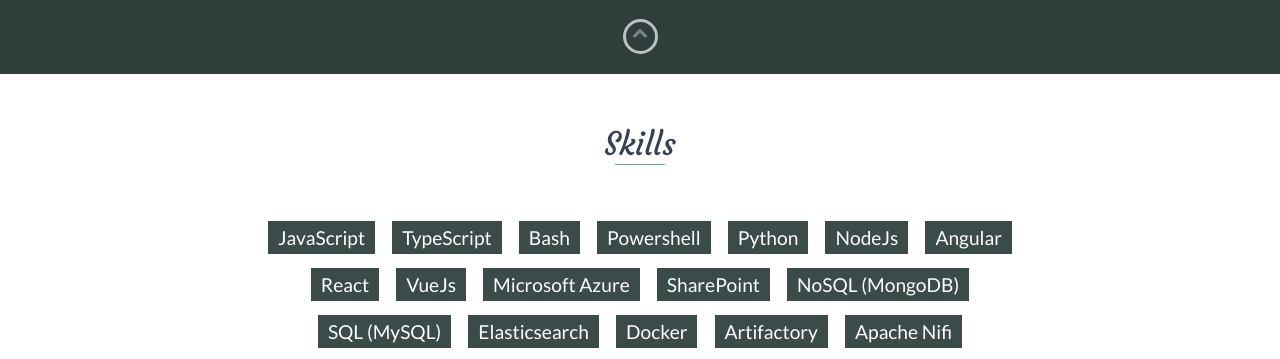
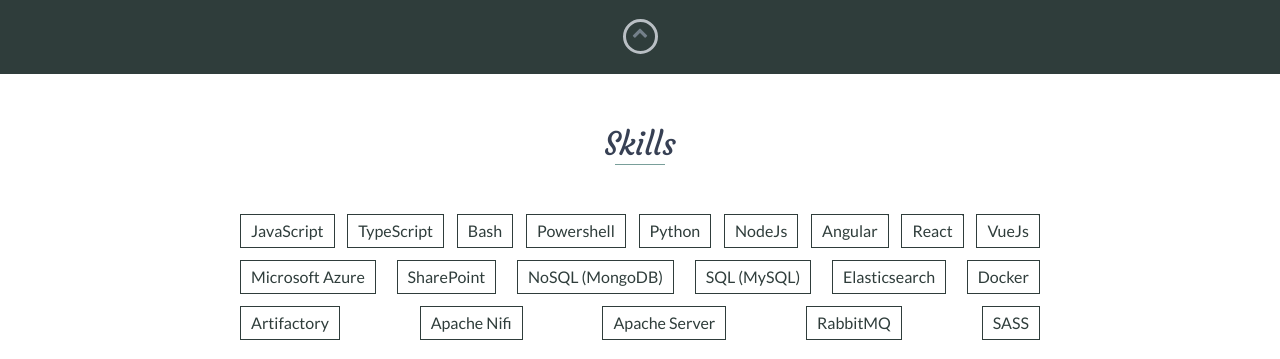
Before and after one commit to DarrenXu94/Dev-portfolio, a website: page index.html in a window 1280 px wide. Shown: the part 4178-4537 px from the top of the page. Drawn offline with nearby package versions, Linux system fonts and the light colour scheme; files that its build step writes are made by us from their sources.

Commit message:
feat: Buttons on hover aniamte

```diff
--- a/index.html
+++ b/index.html
@@ -219,28 +219,10 @@
 
         <div id="skills">
             <h2 class="heading">Skills</h2>
-            <ul>
-                <li>JavaScript</li>
-                <li>TypeScript</li>
-                <li>Bash</li>
-                <li>Powershell</li>
-                <li>Python</li>
-                <li>NodeJs</li>
-                <li>Angular</li>
-                <li>React</li>
-                <li>VueJs</li>
-                <li>Microsoft Azure</li>
-                <li>SharePoint</li>
-                <li>NoSQL (MongoDB)</li>
-                <li>SQL (MySQL)</li>
-                <li>Elasticsearch</li>
-                <li>Docker</li>
-                <li>Artifactory</li>
-                <li>Apache Nifi</li>
-                <li>Apache Server</li>
-                <li>RabbitMQ</li>
-                <li>SASS</li>
-            </ul>
+            <div id="skills-container">
+
+            </div>
+
         </div>
     </div>
     <!-- End #skills -->
--- a/js/scripts.js
+++ b/js/scripts.js
@@ -217,6 +217,38 @@
     </div>`);
   });
 
+  const skills = [
+    "JavaScript",
+    "TypeScript",
+    "Bash",
+    "Powershell",
+    "Python",
+    "NodeJs",
+    "Angular",
+    "React",
+    "VueJs",
+    "Microsoft Azure",
+    "SharePoint",
+    "NoSQL (MongoDB)",
+    "SQL (MySQL)",
+    "Elasticsearch",
+    "Docker",
+    "Artifactory",
+    "Apache Nifi",
+    "Apache Server",
+    "RabbitMQ",
+    "SASS",
+  ];
+
+  const skillSelector = $("#skills-container");
+  skills.forEach(function (skill) {
+    skillSelector.append(`<a class="hover-btn-diagonal" href="#">
+    <span>
+        ${skill}
+    </span>
+    </a>`);
+  });
+
   // Open mobile menu
   $("#mobile-menu-open").click(function () {
     $("header, body").addClass("active");
--- a/scss/styles.scss
+++ b/scss/styles.scss
@@ -847,6 +847,15 @@
   }
 }
 
+#skills-container {
+  display: flex;
+  max-width: 800px;
+  margin: auto;
+  justify-content: space-between;
+  flex-wrap: wrap;
+  gap: 12px;
+}
+
 /*
     -------------------------------
     ----- 10. Footer Styles -----
@@ -1105,3 +1114,53 @@
   width: calc(123% + 1.3px);
   height: 52px;
 }
+
+.hover-btn-diagonal {
+  cursor: default;
+  position: relative;
+  display: block;
+  overflow: hidden;
+  border: 1px solid currentColor;
+  text-decoration: none;
+  line-height: 2rem;
+  color: black;
+  color: $background-alt;
+  > span {
+    padding-left: 10px;
+    padding-right: 10px;
+  }
+
+  &:before,
+  &:after {
+    content: "";
+    position: absolute;
+    top: 0;
+    right: 0;
+    bottom: 0;
+    left: 0;
+    box-sizing: border-box;
+    transition: 0.5s ease-in-out;
+    z-index: -1;
+  }
+  &:before {
+    right: -50px;
+    border-right: 50px solid transparent;
+    border-bottom: 80px solid #2c3938;
+    transform: translateX(-100%);
+  }
+  &:after {
+    left: -50px;
+    border-left: 50px solid transparent;
+    border-top: 80px solid #2c3938;
+    transform: translateX(100%);
+  }
+  &:hover {
+    color: #d2d7d7;
+  }
+  &:hover:before {
+    transform: translateX(-49%);
+  }
+  &:hover:after {
+    transform: translateX(49%);
+  }
+}
```
Also changed, not shown: css/styles.css, js/scripts.min.js.
